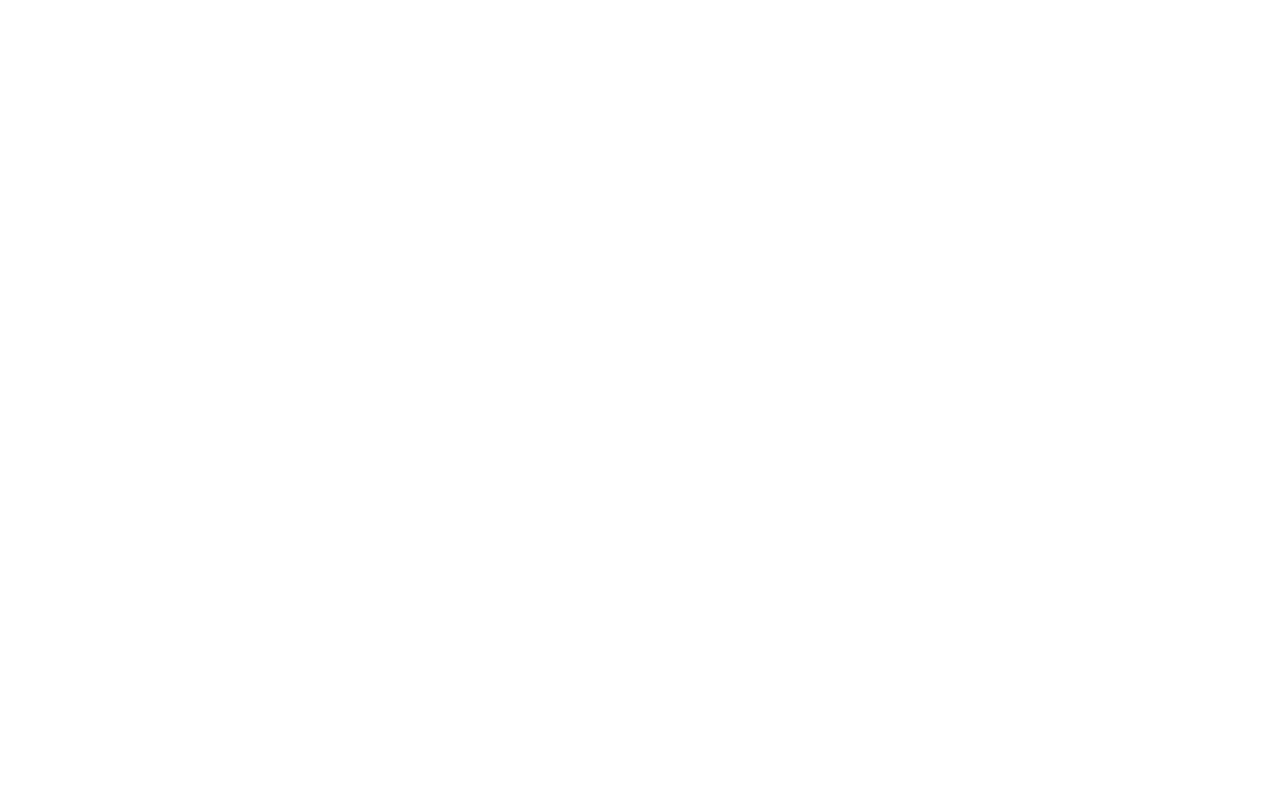
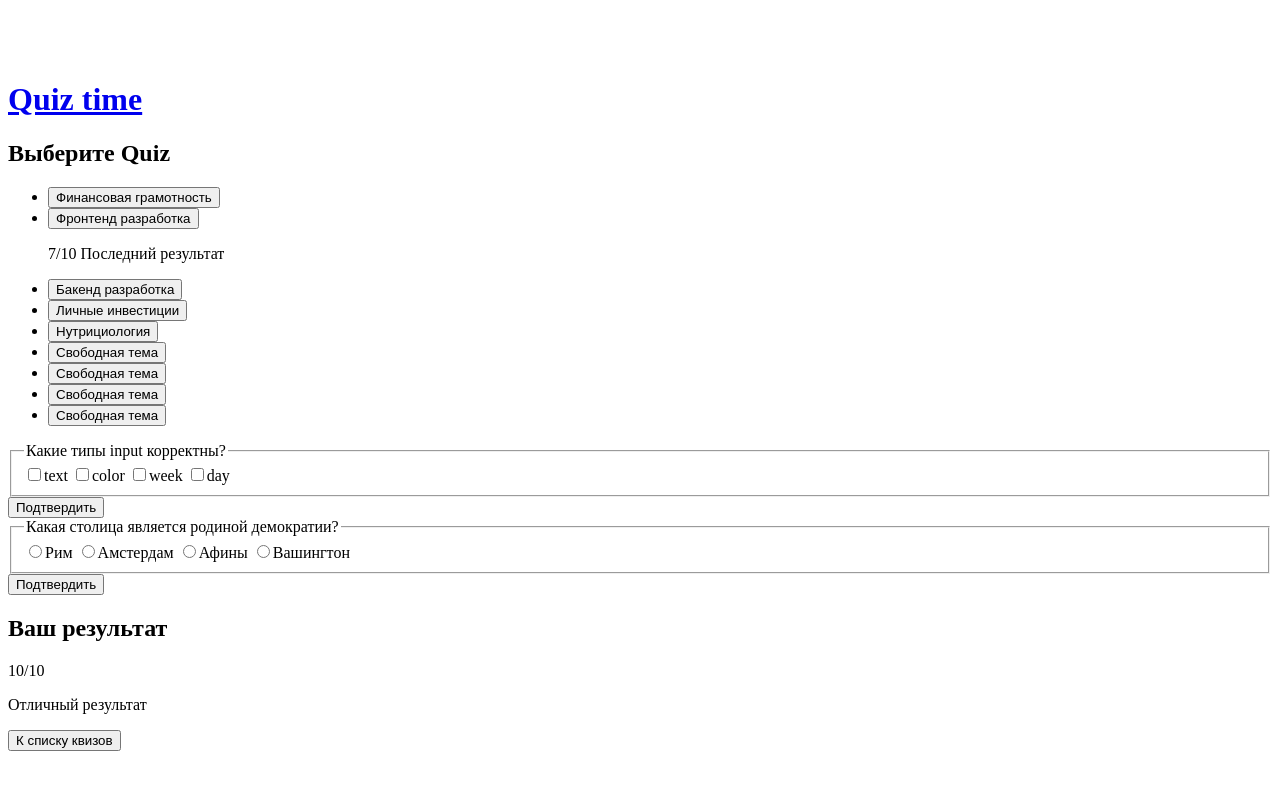
Before and after one commit to NikSkor/quiz, a plain HTML site: page index.html in a window 1280 px wide. Drawn offline with Linux system fonts and the light colour scheme.

Commit message:
Верстка

```diff
--- a/index.html
+++ b/index.html
@@ -1,12 +1,98 @@
 <!DOCTYPE html>
-<html lang="en">
+<html lang="RU-ru">
+
 <head>
     <meta charset="UTF-8">
     <meta http-equiv="X-UA-Compatible" content="IE=edge">
     <meta name="viewport" content="width=device-width, initial-scale=1.0">
     <title>Document</title>
 </head>
+
 <body>
+    <header class="header">
+        <div class="header__container">
+            <a href="/">
+                <img src="./img/logo.svg" alt="Логотип quiz time в виде элемента пазла" class="header__logo">
+                <h1 class="header__title">Quiz time</h1>
+            </a>
+        </div>
+    </header>
+    <main class="main">
+        <h2 class="main-title">Выберите Quiz</h2>
+        <div class="main__box selection">
+            <ul class="selection__list">
+                <li class="selection__item"><button class="selection__theme">Финансовая грамотность</button></li>
+                <li class="selection__item"><button class="selection__theme">Фронтенд разработка</button>
+                    <p class="selection__result">
+                        <span class="selection__result-ratio">7/10</span>
+                        <span class="selection__result-text">Последний результат</span>
+                    </p>
+                </li>
+                <li class="selection__item"><button class="selection__theme">Бакенд разработка</button></li>
+                <li class="selection__item"><button class="selection__theme">Личные инвестиции</button></li>
+                <li class="selection__item"><button class="selection__theme">Нутрициология</button></li>
+                <li class="selection__item"><button class="selection__theme">Свободная тема</button></li>
+                <li class="selection__item"><button class="selection__theme">Свободная тема</button></li>
+                <li class="selection__item"><button class="selection__theme">Свободная тема</button></li>
+                <li class="selection__item"><button class="selection__theme">Свободная тема</button></li>
+            </ul>
+        </div>
+        <div class="main__box_question main__box">
+            <form class="main__form-question" data-counter=1/10> <fieldset>
+                <legend class="main__subtitle">Какие типы input корректны?</legend>
+                <label class="answer">
+                    <input type="checkbox" name="answer" id=""
+                        class="answer__checkbox">text</label>
+                <label class="answer">
+                    <input type="checkbox" name="answer" id=""
+                        class="answer__checkbox">color</label>
+                <label class="answer">
+                    <input type="checkbox" name="answer" id=""
+                        class="answer__checkbox">week</label>
+                <label class="answer">
+                    <input type="checkbox" name="answer" id=""
+                        class="answer__checkbox">day</label>
+                </fieldset>
 
+                <button class="main__btn question__next">Подтвердить</button>
+            </form>
+        </div>
+        <!-- /.main__box-question main__box -->
+
+        <div class="main__box_question main__box">
+            <form class="main__form-question" data-counter=2/10> <fieldset>
+                <legend class="main__subtitle">Какая столица является родиной демократии?</legend>
+                <label class="answer">
+                    <input type="radio" name="answer" id=""
+                        class="answer__radio">Рим</label>
+                <label class="answer">
+                    <input type="radio" name="answer" id=""
+                        class="answer__radio">Амстердам</label>
+                <label class="answer">
+                    <input type="radio" name="answer" id=""
+                        class="answer__radio">Афины</label>
+                <label class="answer">
+                    <input type="radio" name="answer" id=""
+                        class="answer__radio">Вашингтон</label>
+                </fieldset>
+
+                <button class="main__btn question__next">Подтвердить</button>
+            </form>
+        </div>
+        <!-- /.main__box-question main__box -->
+
+        <div class="main__box main__box_result result">
+            <h2 class="main__subtitle main__subtitle_result">Ваш результат</h2>
+            <div class="result__box">
+                <p class="result__ratio">10/10</p>
+                <p class="result__text">Отличный результат</p>
+
+            </div>
+            <button class="main__btn result__return">К списку квизов</button>
+        </div>
+        <!-- /.main__box main__box_result result -->
+
+    </main>
 </body>
+
 </html>
```
Also changed, not shown: img/logo.svg (added).
